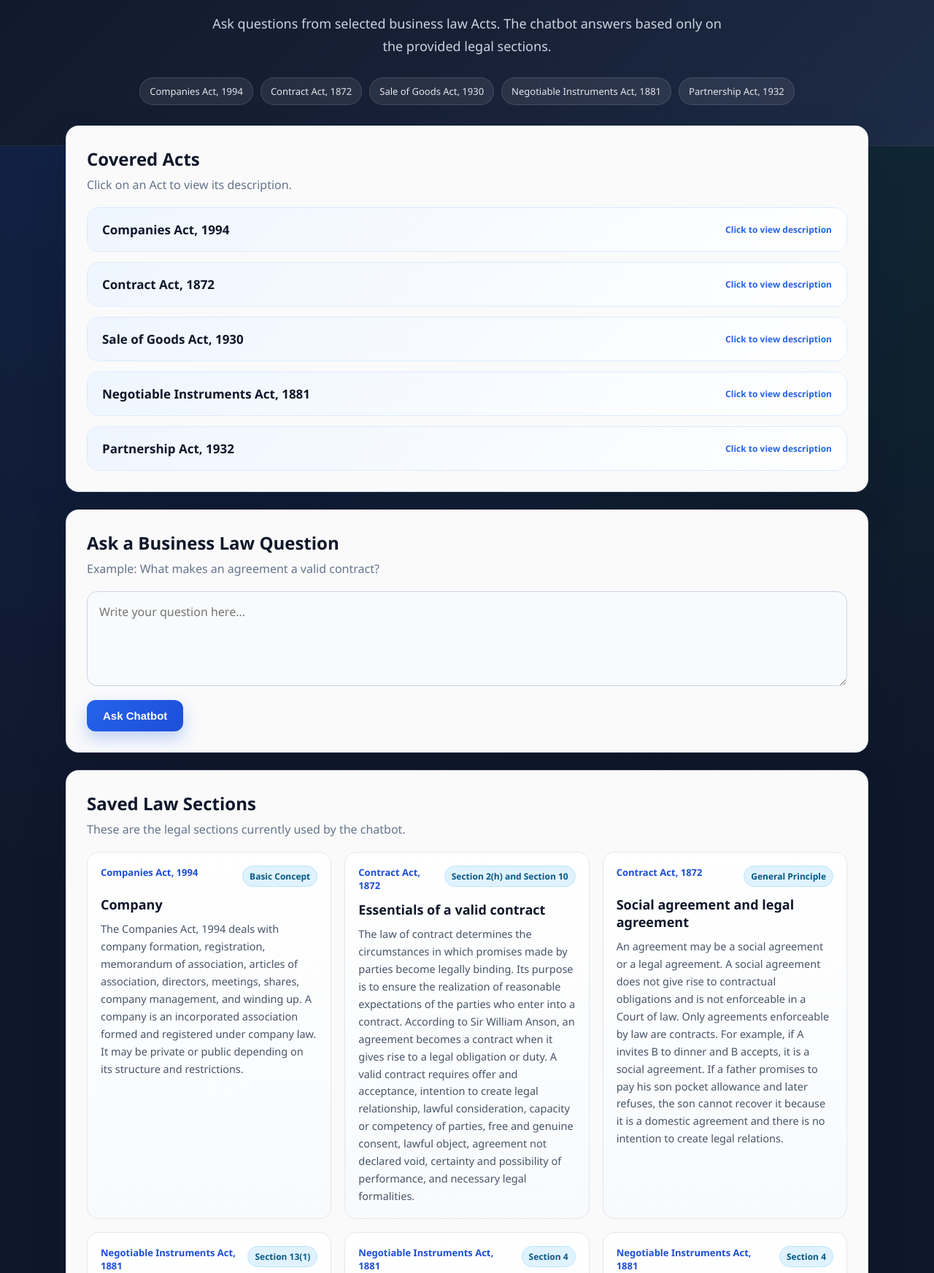
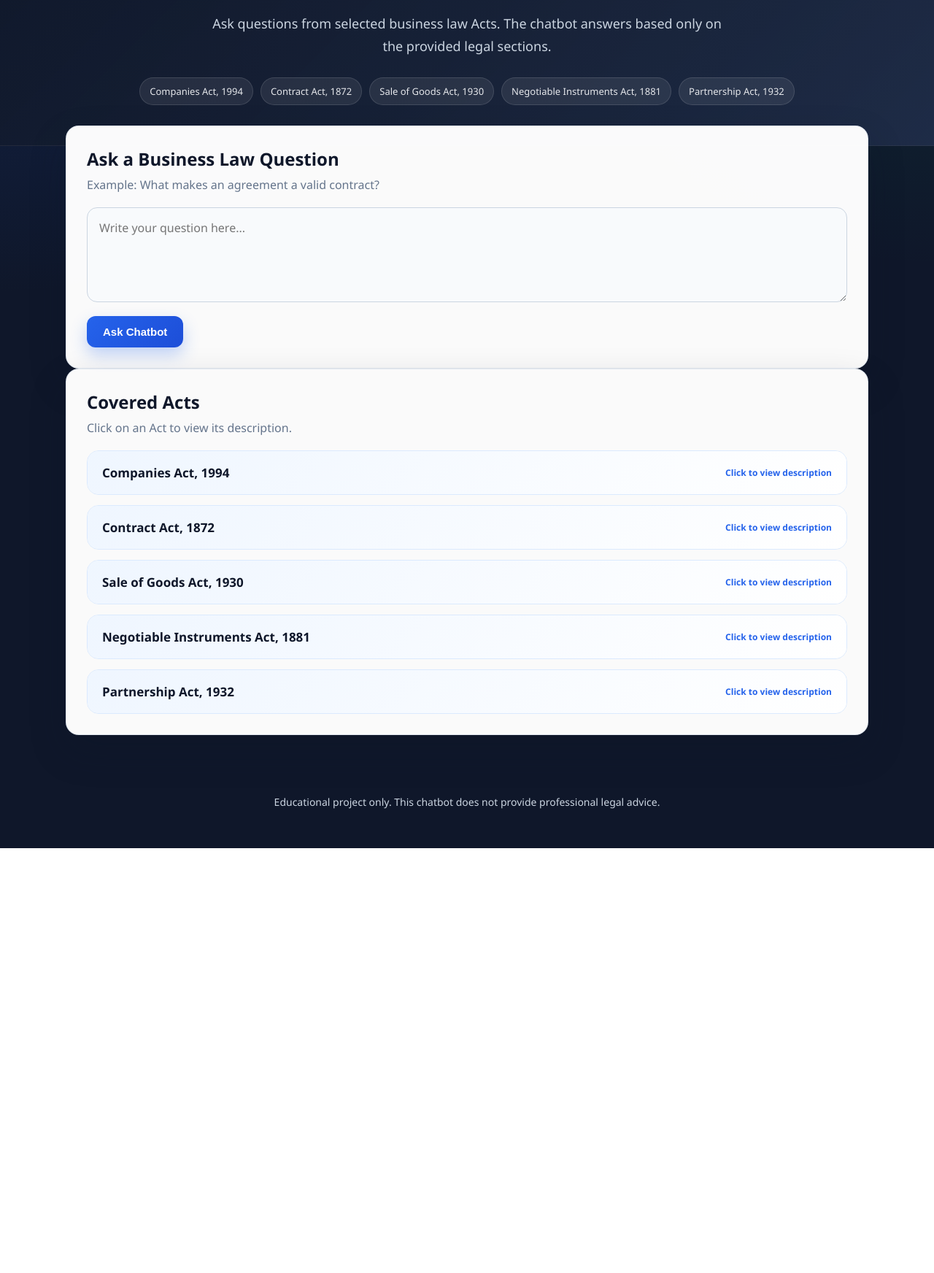
Before and after one commit to alasef524/business-law-chatbot, a FastAPI app: page / in a window 1280 px wide. Shown: the part 191-1935 px from the top of the page at 73% size. After the commit the page ends 1353 px from the top, so only its background shows below. Run offline with FastAPI, Linux system fonts and the light colour scheme; data comes from the database, SQL or seed files in the repository.

Commit message:
Add files via upload

```diff
--- a/templates/index.html
+++ b/templates/index.html
@@ -494,69 +527,8 @@
             </div>
         </section>
 
-        {% if message %}
-        <div class="message">
-            {{ message }}
-        </div>
-        {% endif %}
+    </main>
 
-        <section class="chat-panel">
-            <div class="panel-header">
-                <h2>Ask a Business Law Question</h2>
-                <p>Example: What makes an agreement a valid contract?</p>
-            </div>
-
-            <form action="/ask" method="post" class="question-form">
-                <textarea name="question" placeholder="Write your question here..." required></textarea>
-                <button type="submit">Ask Chatbot</button>
-            </form>
-        </section>
-
-        {% if question %}
-        <section class="result-card question-card">
-            <h2>Your Question</h2>
-            <p>{{ question }}</p>
-        </section>
-        {% endif %}
-
-        {% if answer %}
-        <section class="result-card answer-card">
-            <h2>Answer</h2>
-            <pre>{{ answer }}</pre>
-        </section>
-        {% endif %}
-
-        <section class="laws-section">
-            <div class="section-heading">
-                <h2>Saved Law Sections</h2>
-                <p>These are the legal sections currently used by the chatbot.</p>
-            </div>
-
-            {% if laws %}
-                <div class="laws-grid">
-                    {% for law in laws %}
-                    <div class="law-card">
-                        <div class="law-top">
-                            <span class="act-name">{{ law.act_name }}</span>
-                            <span class="section-badge">{{ law.section_no }}</span>
-                        </div>
-
-                        {% if law.section_title %}
-                        <h3>{{ law.section_title }}</h3>
-                        {% endif %}
-
-                        <p>{{ law.content }}</p>
-                    </div>
-                    {% endfor %}
-                </div>
-            {% else %}
-                <div class="empty-box">
-                    No law sections added yet.
-                </div>
-            {% endif %}
-        </section>
-
-    </main>
 
     <footer class="footer">
         <p>Educational project only. This chatbot does not provide professional legal advice.</p>
```
Also changed, not shown: other parts of templates/index.html (+34 -1 lines).
